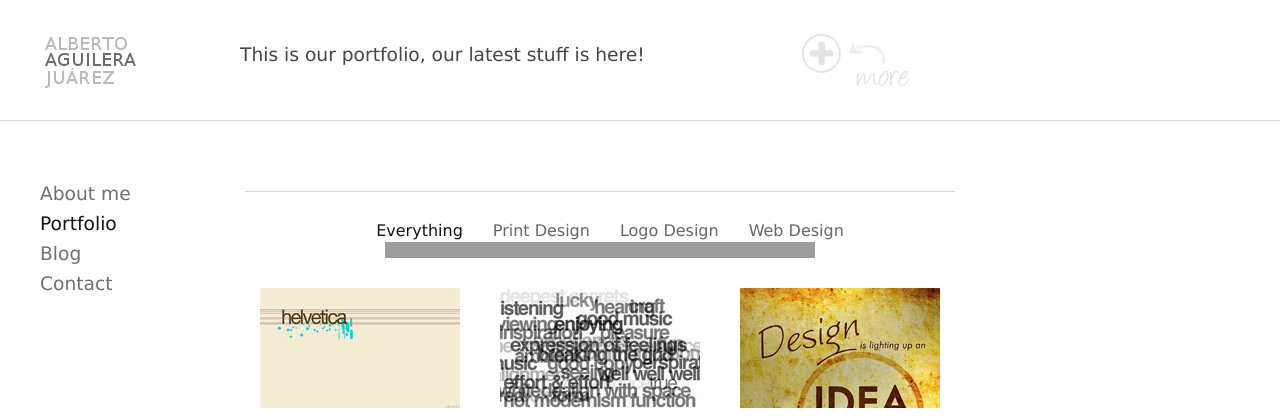
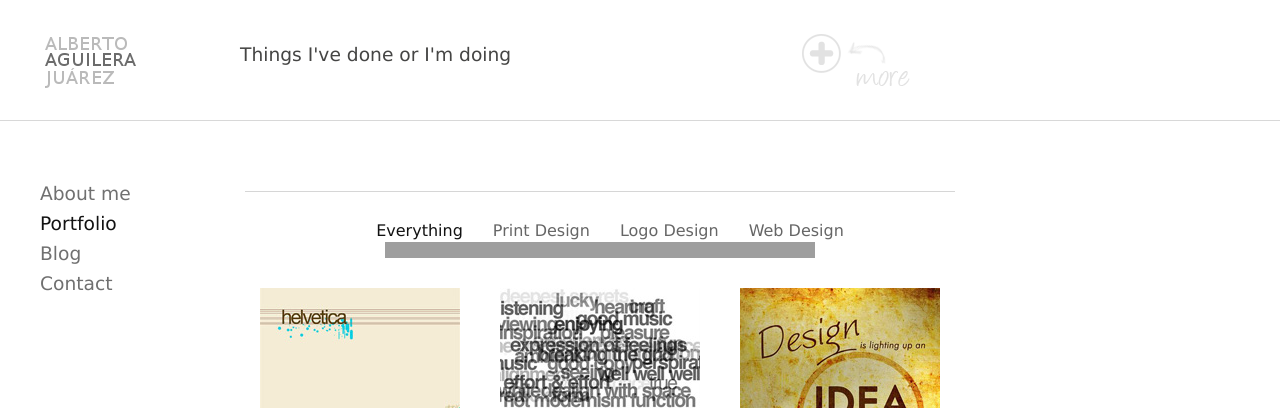
Before and after one commit to drimer/albertoaj_com, a Python web app: template templates/portfolio.html in a window 1280 px wide. Shown: the top 418 px of the page. Run offline with Jinja, Linux system fonts and the light colour scheme; the template is opened without the code that fills it, so the values that code supplies are empty; some web fonts are replaced; grey boxes are pictures that could not be loaded.

Commit message:
templates/portfolio.html: Change the title

```diff
--- a/templates/portfolio.html
+++ b/templates/portfolio.html
@@ -2,9 +2,9 @@
 
 {% extends "base.html" %}
 
-{% block title %}Effe - Portfolio{% endblock %}
+{% block title %}Portfolio{% endblock %}
 
-{% block section_header_text %}This is our portfolio, our latest stuff is here!{% endblock %}
+{% block section_header_text %}Things I've done or I'm doing{% endblock %}
 
 {% block content %}
   <!--This is the START of the portfolio section-->
```
